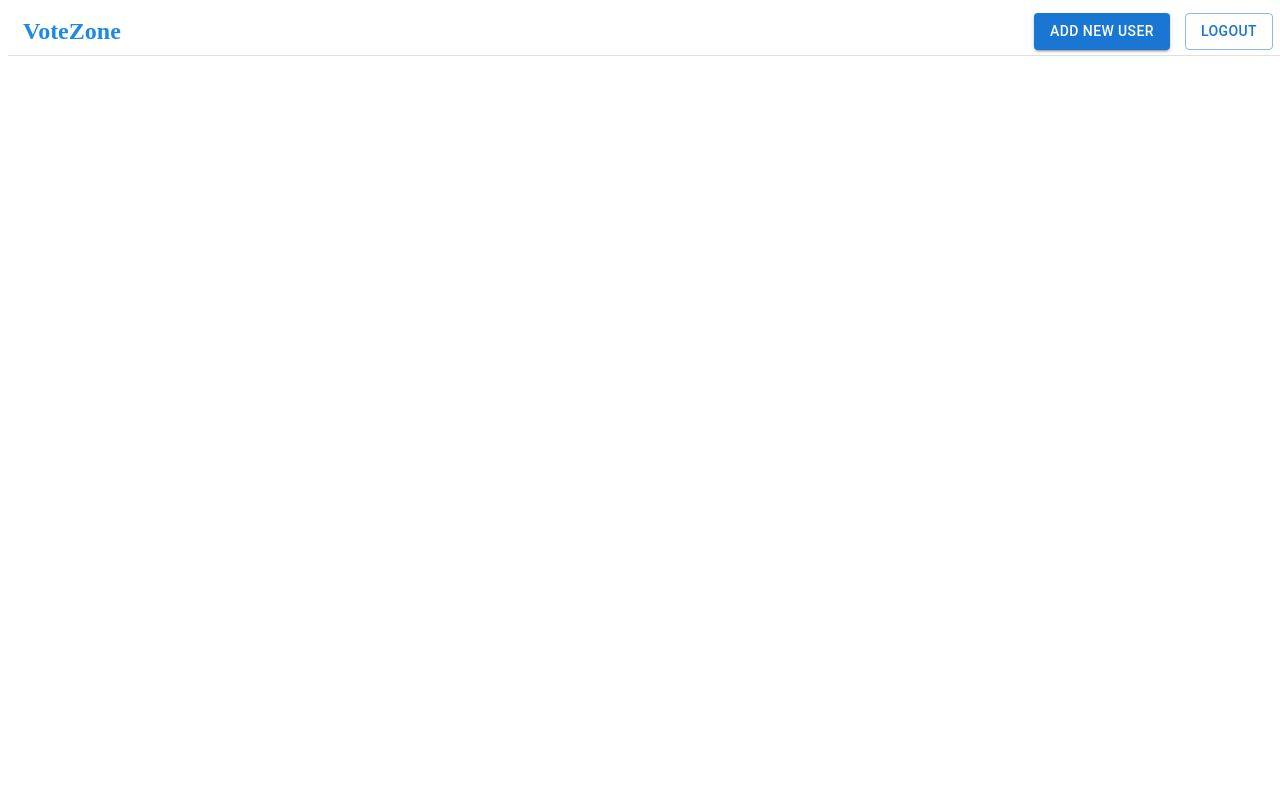
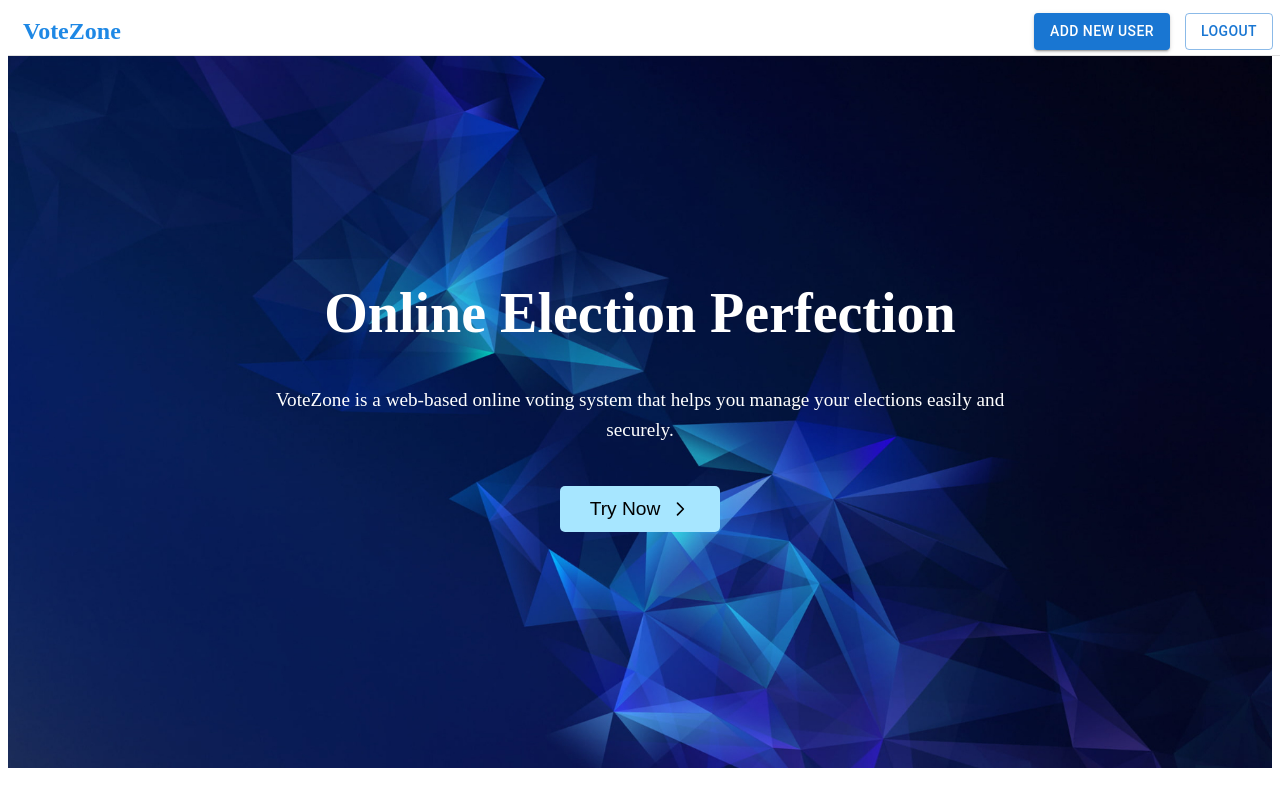
Before and after one commit to muthumala19/VoteZone_frontend, a React (Create React App) app: page /login in a window 1280 px wide. Both pictures are taken after a click on the button "LOGIN". Shown: the top 806 px of the page. Built offline with nearby package versions, Linux system fonts and the light colour scheme.

Commit message:
Home page and contact us

```diff
--- /dev/null
+++ b/src/components/HomePage/ContactUs.tsx
@@ -0,0 +1,148 @@
+import React, { useState } from "react";
+import styled from "styled-components";
+
+// Styles
+const ContactContainer = styled.div`
+  display: flex;
+  justify-content: space-around;
+  align-items: center;
+  padding: 50px 20px;
+  background-color: white;
+  margin-top: 30px;
+  flex-wrap: wrap; /* Ensure it wraps for responsiveness */
+  text-align: left;
+`;
+
+const ContactDetails = styled.div`
+  max-width: 50%;
+  text-align: left;
+
+  h2 {
+    color: #0a583a;
+    margin-bottom: 10px;
+    font-size: 1.5rem;
+  }
+
+  h1 {
+    font-size: 2.5rem;
+    margin-bottom: 10px;
+  }
+
+  p {
+    font-size: 1rem;
+    margin-bottom: 20px;
+  }
+
+  a {
+    font-size: 1.2rem;
+    color: #0a583a;
+    text-decoration: none;
+    display: block;
+    margin-bottom: 10px;
+
+    &:hover {
+      text-decoration: underline;
+    }
+  }
+`;
+
+const ContactForm = styled.div`
+  background-color: #050c9c;
+  padding: 40px;
+  border-radius: 10px;
+  box-shadow: 0px 4px 12px rgba(0, 0, 0, 0.1);
+
+  input,
+  textarea {
+    width: 100%;
+    padding: 10px;
+    margin-bottom: 15px;
+    border: none;
+    border-radius: 5px;
+  }
+
+  input {
+    height: 40px;
+  }
+
+  textarea {
+    height: 100px;
+    resize: none;
+  }
+
+  button {
+    width: 100%;
+    padding: 12px;
+    background-color: #a7e6ff;
+    color: black;
+    border: none;
+    border-radius: 5px;
+    cursor: pointer;
+
+    &:hover {
+      background-color: #3572ef;
+    }
+  }
+`;
+
+const ContactUsPage: React.FC = () => {
+  const [formData, setFormData] = useState({
+    name: "",
+    email: "",
+    message: "",
+  });
+
+  const handleChange = (
+    e: React.ChangeEvent<HTMLInputElement | HTMLTextAreaElement>
+  ) => {
+    setFormData({ ...formData, [e.target.name]: e.target.value });
+  };
+
+  const handleSubmit = (e: React.FormEvent) => {
+    e.preventDefault();
+    console.log("Form Submitted", formData);
+  };
+
+  return (
+    <ContactContainer>
+      <ContactDetails>
+        <h2>Contact Us</h2>
+        <h1>Reach Out With Your Enquiries</h1>
+        <p>Call us for immediate support to this number</p>
+        <a href="tel:+94761234567">+94761234567</a>
+        <a href="mailto:support@votezone.com">support@votezone.com</a>
+      </ContactDetails>
+
+      <ContactForm>
+        <form onSubmit={handleSubmit}>
+          <input
+            type="text"
+            name="name"
+            placeholder="Name"
+            value={formData.name}
+            onChange={handleChange}
+            required
+          />
+          <input
+            type="email"
+            name="email"
+            placeholder="Email"
+            value={formData.email}
+            onChange={handleChange}
+            required
+          />
+          <textarea
+            name="message"
+            placeholder="Message"
+            value={formData.message}
+            onChange={handleChange}
+            required
+          />
+          <button type="submit">Send Message</button>
+        </form>
+      </ContactForm>
+    </ContactContainer>
+  );
+};
+
+export default ContactUsPage;
--- /dev/null
+++ b/src/components/HomePage/HomePage.tsx
@@ -0,0 +1,81 @@
+import styled from "styled-components";
+import backgroundImage from "../../assets/homeBackground.jpg";
+
+// Styles
+const HomeContainer = styled.div`
+  display: flex;
+  flex-direction: column;
+  justify-content: center;
+  align-items: center;
+  background: url(${backgroundImage}) no-repeat center center;
+  background-size: cover;
+  min-height: 95vh;
+  text-align: center;
+  color: white;
+`;
+
+const HomeTitle = styled.h1`
+  font-size: 3.5rem;
+  font-weight: 600;
+  margin-bottom: 20px;
+`;
+
+const HomeSubtitle = styled.p`
+  font-size: 1.2rem;
+  margin-bottom: 40px;
+  width: 60%;
+  line-height: 1.6;
+`;
+
+const HomeButton = styled.button`
+  padding: 12px 30px;
+  font-size: 1.2rem;
+  color: black;
+  background-color: #a7e6ff;
+  border: none;
+  border-radius: 5px;
+  cursor: pointer;
+  display: flex;
+  align-items: center;
+  justify-content: center;
+
+  &:hover {
+    background-color: #3572ef;
+  }
+
+  svg {
+    margin-left: 10px;
+  }
+`;
+
+const HomePage = () => {
+  return (
+    <HomeContainer>
+      <HomeTitle>Online Election Perfection</HomeTitle>
+      <HomeSubtitle>
+        VoteZone is a web-based online voting system that helps you manage your
+        elections easily and securely.
+      </HomeSubtitle>
+      <HomeButton>
+        Try Now
+        <svg
+          xmlns="http://www.w3.org/2000/svg"
+          fill="none"
+          viewBox="0 0 24 24"
+          stroke="currentColor"
+          width="20px"
+          height="20px"
+        >
+          <path
+            strokeLinecap="round"
+            strokeLinejoin="round"
+            strokeWidth={2}
+            d="M9 5l7 7-7 7"
+          />
+        </svg>
+      </HomeButton>
+    </HomeContainer>
+  );
+};
+
+export default HomePage;
--- a/src/containers/Home/Home.tsx
+++ b/src/containers/Home/Home.tsx
@@ -1,5 +1,7 @@
 import styled from "styled-components";
 import Appbar from "../../components/Appbar/Appbar";
+import HomePage from "../../components/HomePage/HomePage";
+import ContactUs from "../../components/HomePage/ContactUs";
 
 export const HomeWarpper = styled.div`
   display: flex;
@@ -36,6 +38,8 @@ export default function Home() {
   return (
     <HomeWarpper>
       <Appbar />
+      <HomePage />
+      <ContactUs />
       <ContainerWrapper></ContainerWrapper>
     </HomeWarpper>
   );
```
Also changed, not shown: src/assets/homeBackground.jpg (added).
